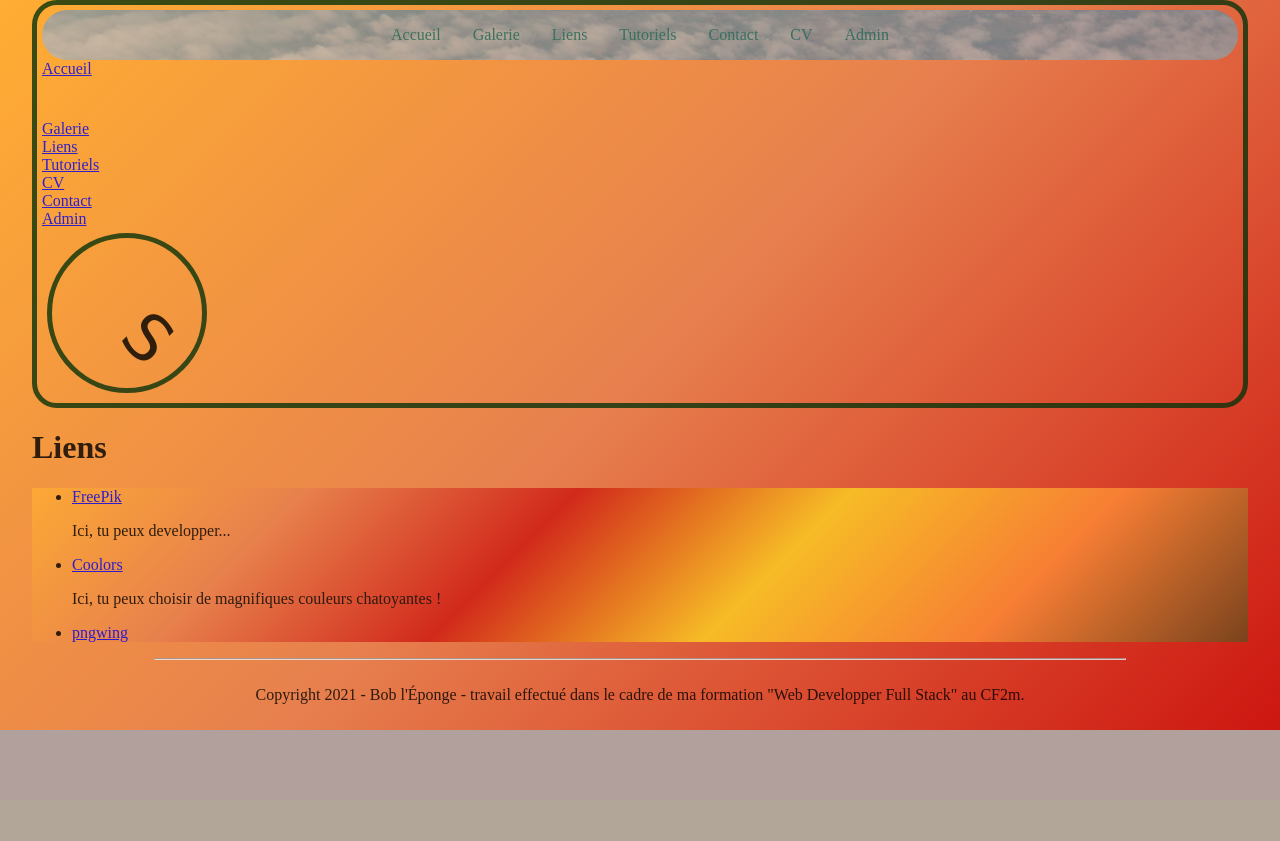
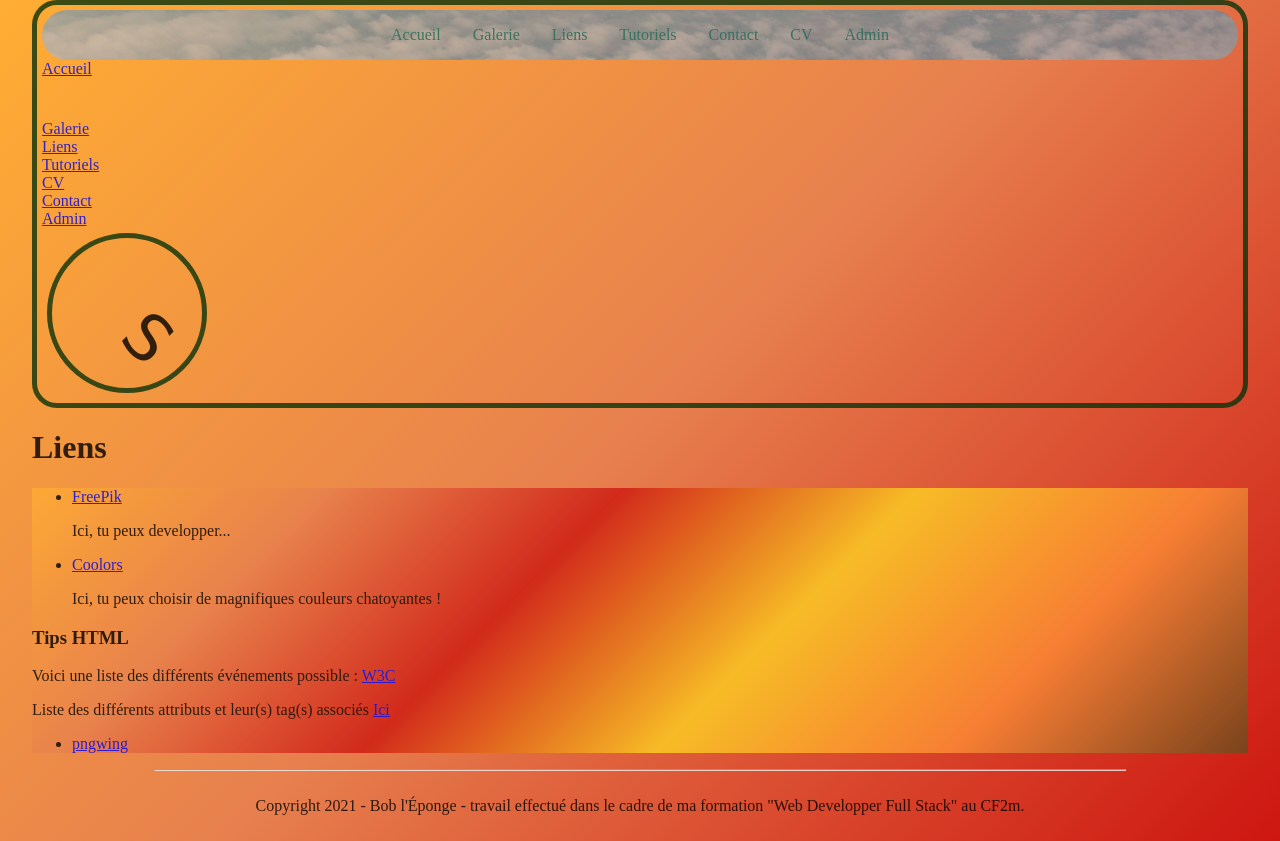
Before and after one commit to SashaKlash/SashaKlash.github.io, a PHP site: page /import/liens.php in a window 1280 px wide. Before the commit the page ends 730 px from the top, so only its background shows below. Run offline with PHP 8.4, Linux system fonts and the light colour scheme.

Commit message:
modification page liens.php

```diff
--- a/portefolio-construction/import/liens.php
+++ b/portefolio-construction/import/liens.php
@@ -2,7 +2,7 @@
 
 ?>
 <!DOCTYPE html>
-<html lang="en">
+<html lang="fr">
 <head>
     <meta charset="UTF-8">
     <meta http-equiv="X-UA-Compatible" content="IE=edge">
@@ -23,8 +23,12 @@
             <li><a href="https://fr.freepik.com/vecteurs-libre/tasse-cafe-expresso-grains-cafe_10578326.htm#page=1&position=8&from_view=search">FreePik</a><p>Ici, tu peux developper...</p></li>
             <li><a href="https://coolors.co">Coolors</a><p>Ici, tu peux choisir de magnifiques couleurs chatoyantes !</p></li>
         </ul>
-    </sec
-    <section class="HTML"></section>
+    </section>
+    <section class="HTML">
+        <h3>Tips HTML</h3>
+            <p>Voici une liste des différents événements possible : <a href="https://www.w3schools.com/tags/ref_eventattributes.asp">W3C</a></p>
+            <p>Liste des différents attributs et leur(s) tag(s) associés <a href="https://www.w3schools.com/tags/ref_attributes.asp">Ici</p>
+    </section>
     <section class="JS"></section>
     <section class="image">
         <ul>
```
